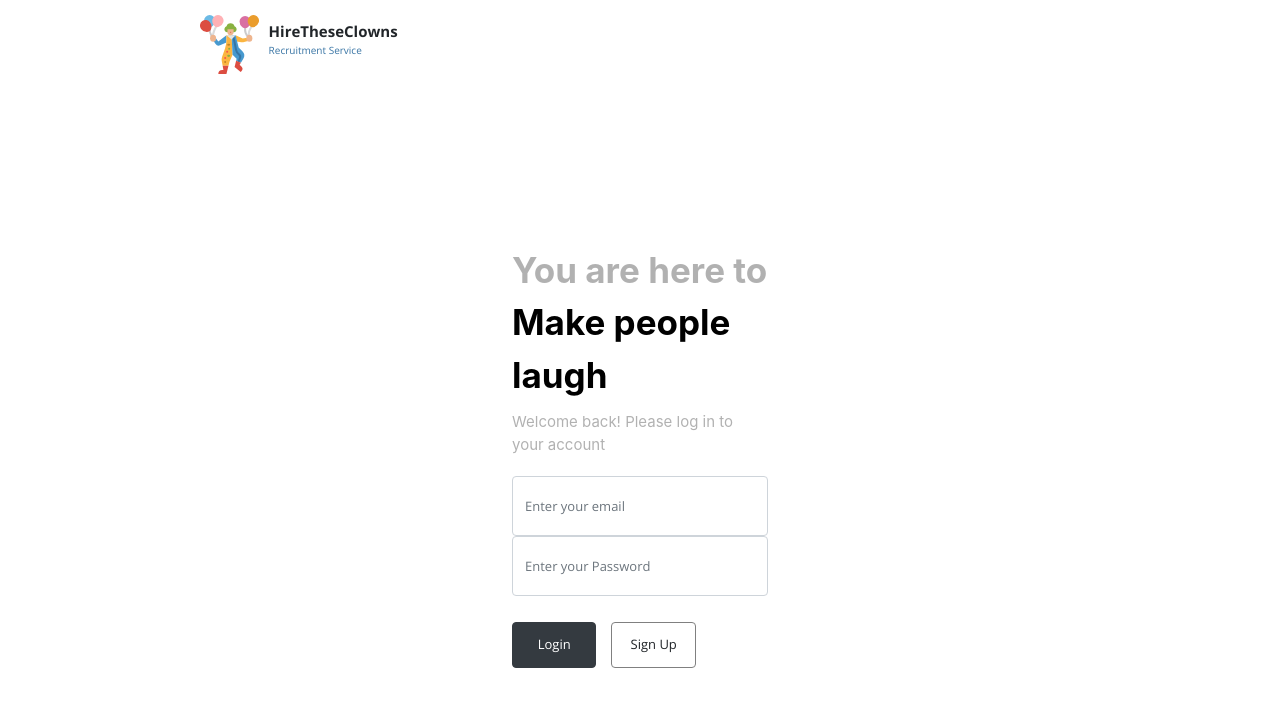
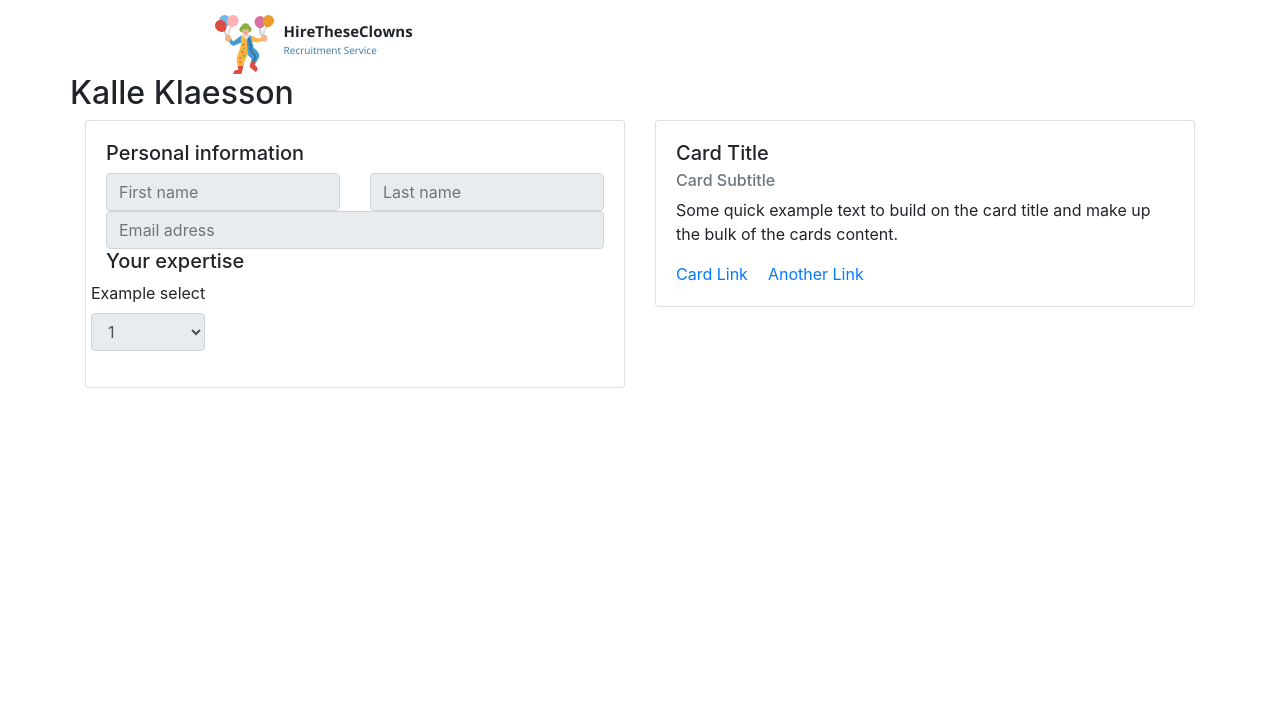
Before and after one commit to LinusBF/iv1201-frontend, a React app: page /SingleApplication in a window 1280 px wide. Shown: the top 706 px of the page. Built offline with nearby package versions, Linux system fonts and the light colour scheme.

Commit message:
started working on single-application. Added 2 column and start of form

```diff
--- a/client/components/layout/Layout.js
+++ b/client/components/layout/Layout.js
@@ -3,6 +3,7 @@ import {Route, Switch} from 'react-router-dom';
 import Login from '../login/Login';
 import Register from '../register/Register';
 import Applications from '../applications/Applications';
+import SingleApplication from '../singleApplication/singleApplication';
 
 class Layout extends Component {
   constructor(props) {
@@ -14,6 +15,7 @@ class Layout extends Component {
         <Switch>
           <Route path="/Register" render={() => <Register />} />
           <Route path="/Applications" render={() => <Applications />} />
+          <Route path="/SingleApplication" render={() => <SingleApplication />} />
           <Route path="/" render={() => <Login />} />
         </Switch>
       </div>
--- a/client/components/singleApplication/singleApplication.js
+++ b/client/components/singleApplication/singleApplication.js
@@ -1,8 +1,11 @@
+/*eslint-disable*/
 import React, {Component} from 'react';
 import './Application.css';
 import clown from '../../Images/flat.svg';
+import Card from 'react-bootstrap/Card';
+import {Form} from 'react-bootstrap';
 
-class Application extends Component {
+class SingleApplication extends Component {
   constructor(props) {
     super(props);
     this.state = {};
@@ -20,11 +23,63 @@ class Application extends Component {
             <div className={'logoHeader2'}>Recruitment Service</div>
           </div>
         </div>
-
-        <div className={'container justify-content-md-center'}></div>
+        <div className={'container justify-content-md-center'}>
+          <div className="row"><h2>Kalle Klaesson</h2></div>
+          <div className="row">
+            <div className="col-sm-12 col-md-6">
+              <Card>
+                <Card.Body>
+                  <Form>
+                    <h5>Personal information</h5>
+                    <fieldset disabled>
+                    <div className="row">
+                      <div className="col">
+                        <input type="text" id="disabledTextInput" className="form-control" placeholder="First name"/>
+                      </div>
+                      <div className="col">
+                        <input type="text" className="form-control" placeholder="Last name"/>
+                      </div>
+                    </div>
+                    <input type="email" className="form-control" placeholder="Email adress"/>
+                    </fieldset>
+                    <h5>Your expertise</h5>
+                      <div className="row">
+                        <fieldset disabled>
+                        <Form.Group controlId="exampleForm.ControlSelect1">
+                          <Form.Label>Example select</Form.Label>
+                          <Form.Control as="select">
+                            <option>1</option>
+                            <option>2</option>
+                            <option>3</option>
+                            <option>4</option>
+                            <option>5</option>
+                          </Form.Control>
+                        </Form.Group>
+                        </fieldset>
+                      </div>
+                  </Form>
+                </Card.Body>
+              </Card>
+            </div>
+            <div className="col-sm-12 col-md-6">
+              <Card>
+                <Card.Body>
+                  <Card.Title>Card Title</Card.Title>
+                  <Card.Subtitle className="mb-2 text-muted">Card Subtitle</Card.Subtitle>
+                  <Card.Text>
+                    Some quick example text to build on the card title and make up the bulk of the
+                    cards content.
+                  </Card.Text>
+                  <Card.Link href="#">Card Link</Card.Link>
+                  <Card.Link href="#">Another Link</Card.Link>
+                </Card.Body>
+              </Card>
+            </div>
+          </div>
+        </div>
       </div>
     );
   }
 }
 
-export default Application;
+export default SingleApplication;
--- a/package.json
+++ b/package.json
@@ -34,6 +34,7 @@
     "npm": "^6.13.7",
     "proxyquire": "^2.1.3",
     "request-promise": "^4.2.5",
+    "simple-react-form": "^2.5.4",
     "style-loader": "^1.1.3",
     "webpack": "^4.41.5",
     "webpack-cli": "^3.3.10"
```
Also changed, not shown: 2 other files (tests, documents, lock files or other folders).
